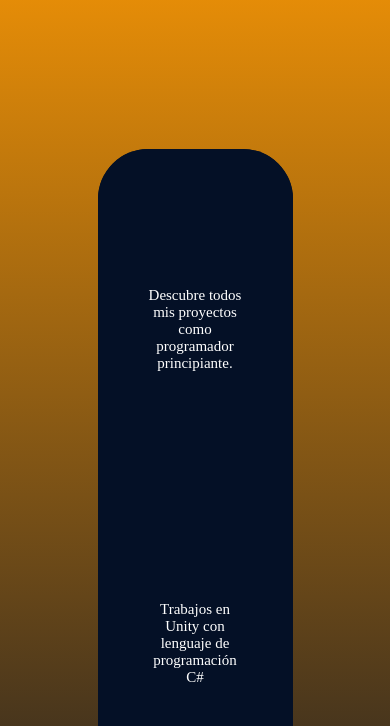
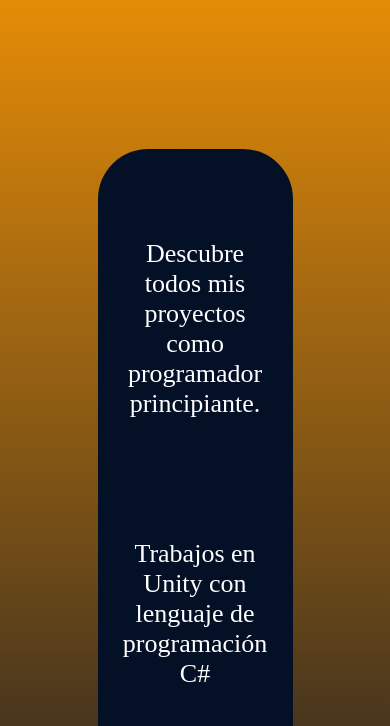
Before and after one commit to Nalboc/PFRoberts, a website: page index.html in a window 390 px wide. Shown: the part 118-844 px from the top of the page. Drawn offline with Linux system fonts and the light colour scheme.

Commit message:
extends-y-modificacion-index

```diff
--- a/index.html
+++ b/index.html
@@ -21,10 +21,10 @@
     </header>
     <main class="main-index">
     <section>
-        <div>
+        <div class="div1">
             <p>Descubre todos mis proyectos como programador principiante.</p>
         </div>
-        <div>
+        <div class="div2">
             <p>Trabajos en Unity con lenguaje de programación C#</p>
             <p>Novedades de actualizaciones y progresos</p>
         </div>
--- /dev/null
+++ b/scss/components/_div-index.scss
@@ -0,0 +1,20 @@
+.div1{
+    background-color: map-get($colores, azul);
+    width: 100%;
+    height: 100%;
+    align-content: center;
+    font-size: 1.875rem;
+    text-align: center;
+    grid-column: 1/2;
+    grid-row: 1/2;
+    border-radius: 0px 3.125rem 3.125rem 0px;
+}
+.div2{
+    @extend .div1;
+    grid-column: 3/4;
+    grid-row: 1/2;
+    border-radius: 3.125rem 0px 0px 3.125rem;
+    p{
+    padding: 30px;
+    }
+}
--- a/scss/layout/_main.scss
+++ b/scss/layout/_main.scss
@@ -4,27 +4,8 @@
   section{
     width: 100%;
     height: 100%;
-      @include grid(1fr 6.25rem 1fr,repeat(3,37.5rem));
+    @include grid(1fr 6.25rem 1fr,500px);
     justify-items: center;
     align-items: center;
-      div{
-        background-color: map-get($colores, azul);
-        width: 100%;
-        height: 100%;
-        align-content: center;
-        font-size: 2.5rem;
-        text-align: center;
-        grid-column: 1/2;
-        grid-row: 1/3;
-        border-radius: 0px 3.125rem 3.125rem 0px;
-        &:nth-child(2){
-          grid-column: 3/4;
-          grid-row: 2/4;
-          border-radius: 3.125rem 0px 0px 3.125rem;
-          p{
-            margin: 250px 0px 250px 0px;
   }
 }
-        }
-    }
-}
--- a/scss/layout/media/_media341.scss
+++ b/scss/layout/media/_media341.scss
@@ -19,4 +19,7 @@
         }
       }
     }
+    .div1{
+      font-size: .9375rem;
+    }
 }
--- a/scss/layout/media/_media500.scss
+++ b/scss/layout/media/_media500.scss
@@ -10,4 +10,7 @@
         }
       }
     }
+    .div1{
+      font-size: 26px;
+    }
 }
--- a/scss/layout/media/_media951.scss
+++ b/scss/layout/media/_media951.scss
@@ -4,25 +4,6 @@
       display: flex;
       justify-content: center;
       align-items: center;
-      section{
-        div{
-          display: flex;
-          flex-direction: column;
-          justify-content: center;
-          align-items: center;
-          width: 100%;
-          font-size: 1.875rem;
-          border-radius: 3.125rem 3.125rem 0rem 0rem;
-          &:nth-child(2){
-            border-radius: 0rem 0rem 3.125rem 3.125rem;
-            p{
-              margin: 20px 0px 20px 0px;
-            }
-          }
-          p{
-            width: 50%;
-          }
-        }
     }
     .section-article{
       width: 50%;
@@ -41,7 +22,6 @@
         }
       }
     }
-    }
     .main-index{
       section{
         width: 50%;
@@ -54,4 +34,13 @@
         border-radius: 3.125rem 3.125rem 3.125rem 3.125rem;
       }
     }
+    .div1{
+      display: flex;
+      flex-direction: column;
+      justify-content: center;
+      align-items: center;
+      width: 50%;
+      font-size: 30px;
+      border-radius: 3.125rem 3.125rem 3.125rem 3.125rem;
     }
+}
--- a/scss/style.scss
+++ b/scss/style.scss
@@ -9,17 +9,10 @@
 @import "./layout/paginas/pagina-novedades";
 @import "./layout/paginas/pagina-sobremi";
 @import "./layout/paginas/pagina-contacto";
+@import "./components/div-index";
 @import "./layout/media/media951";
 @import "./layout/media/media729";
 @import "./layout/media/media500";
 @import "./layout/media/media497";
 @import "./layout/media/media452";
 @import "./layout/media/media341";
-
-
-/*Paleta de colores:
-Naranja #F25C05
-Naranja suave #FE9A04
-Azul #041026
-Azul suave #3264A6
-*/
```
Also changed, not shown: css/style.css, 1 other file. Lines whose indentation alone changed are shown as unchanged.
